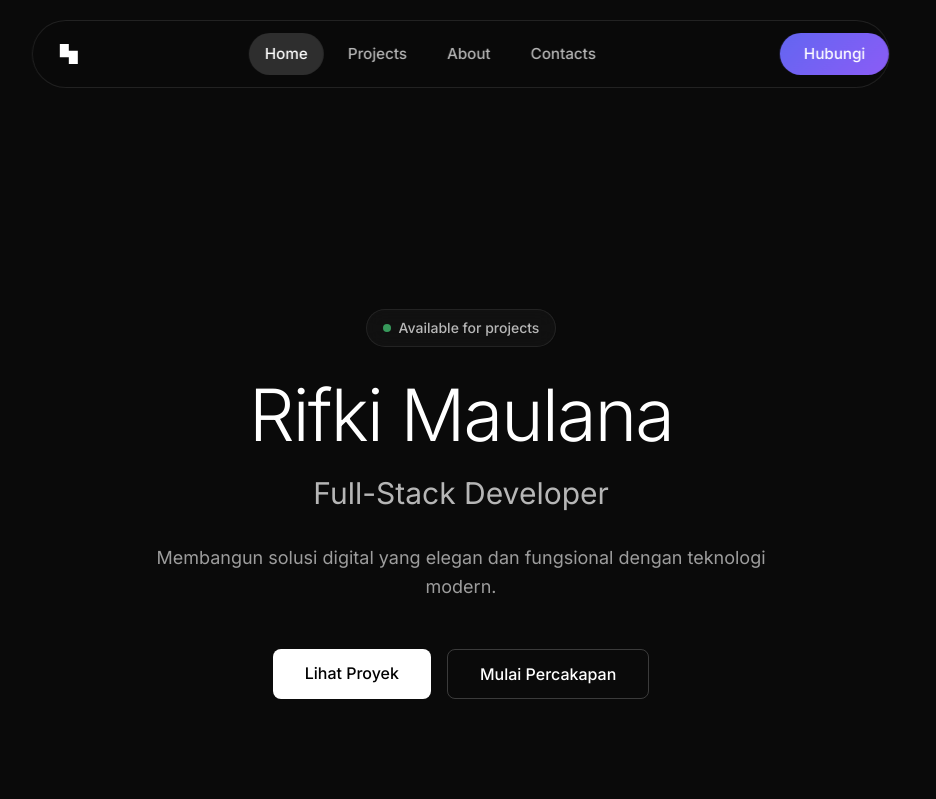
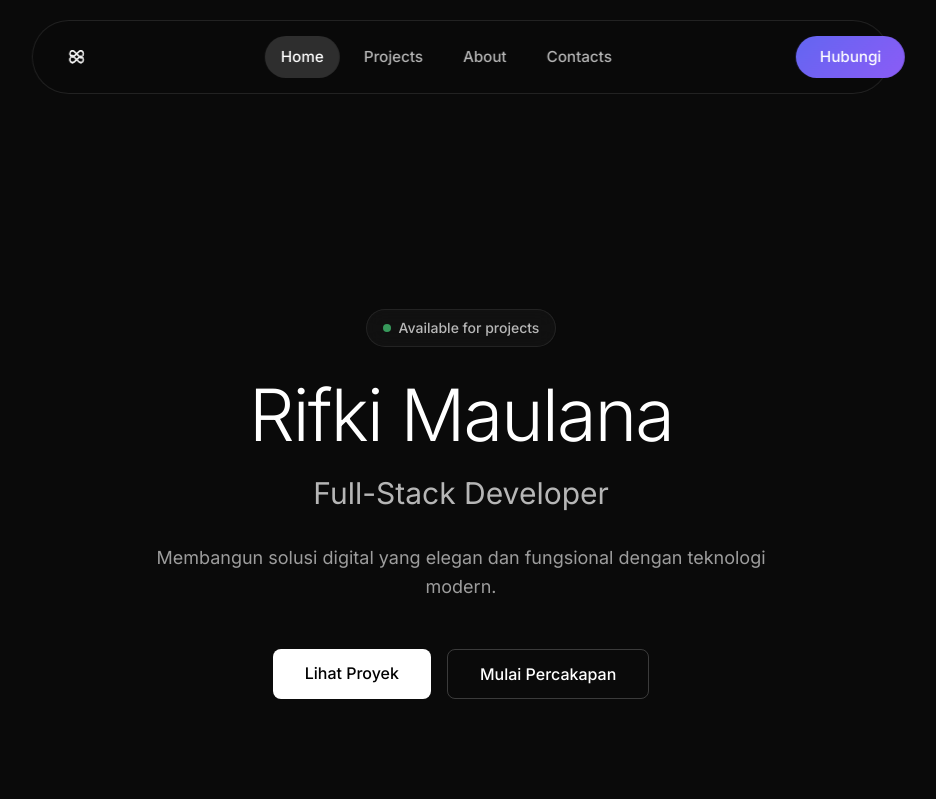
Before and after one commit to rifkimlna/ci4-portfolio, a CodeIgniter 4 app: the page made by app/Views/index.php in a window 1280 px wide. Shown: the top 799 px of the page, without its empty margins (179-1115 px from the left). Run offline with PHP 8.4 and a stand-in for CodeIgniter, Linux system fonts and the light colour scheme; the template is opened without the code that fills it, so the values that code supplies are empty; some libraries are stand-ins or nearby versions.

Commit message:
update last

```diff
--- a/app/Views/index.php
+++ b/app/Views/index.php
@@ -345,9 +345,9 @@
 <body class="bg-background-dark font-display text-white antialiased">
 
     <!-- === SPLINE BACKGROUND === -->
-    <!-- <div id="spline-background">
+    <div id="spline-background">
         <spline-viewer url="https://prod.spline.design/RovNnRi129BxbO8P/scene.splinecode"></spline-viewer>
-    </div> -->
+    </div>
 
     <!-- === KODE AWAL ANDA - TIDAK DIUBAH === -->
     <div class="content-overlay">
@@ -356,7 +356,7 @@
             <div class="nav-container">
                 <div class="logo-compact">
                     <div class="logo-icon">
-                        <img src="/assets/icons/logoporto.svg" alt="Logo Portfolio" class="w-6 h-6">
+                        <img src="/assets/icons/logoporto.svg" alt="Logo Portfolio" class="w-10 h-10">
                     </div>
                 </div>
 
```
Also changed, not shown: public/assets/icons/logoporto.png (added), public/assets/icons/logoporto.svg, public/uploads/logoporto.svg (added).
